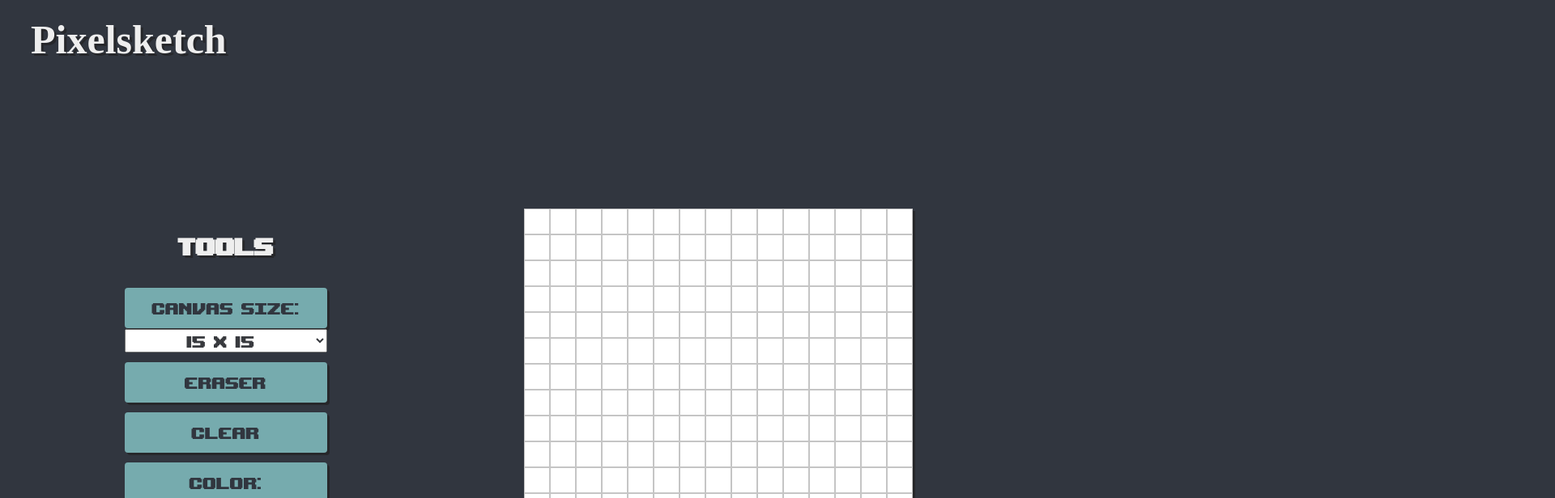
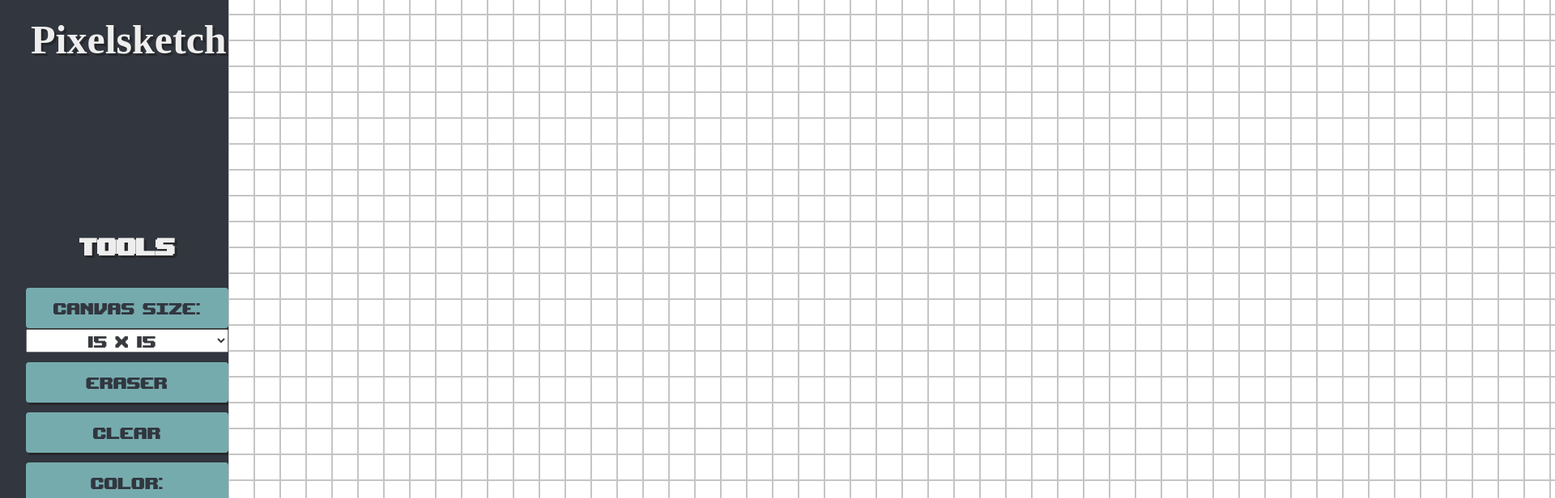
Before and after one commit to RRR-benchmarks/Pixelsketch, a React (Vite) app: page / in a window 1280 px wide. Shown: the top 616 px of the page at 81% size, 1920 px wide, since content can reach past the window. Built offline with nearby package versions, Linux system fonts and the light colour scheme; a web font is replaced by a local one.

Commit message:
added transformation

```diff
--- a/src/App.tsx
+++ b/src/App.tsx
@@ -1,15 +1,9 @@
-
-import Grid from './components/Grid.tsx'
-
-function App() {
-
-
-  return (
-    <div className='app'>
+import { memo } from "react";
+import Grid from './components/Grid.tsx';
+const App = memo(function App() {
+  return <div className='app'>
       <h1>Pixelsketch</h1>
       <Grid></Grid>
-    </div>
-  )
-}
-
-export default App
+    </div>;
+});
+export default App;
--- a/src/components/Eraser.tsx
+++ b/src/components/Eraser.tsx
@@ -1,11 +1,11 @@
+import { memo } from "react";
 interface EraserProps {
-    handleEraserClick : () => void;
+  handleEraserClick: () => void;
 }
-
-export const Eraser : React.FC<EraserProps> = ( {handleEraserClick} ) => {
-    return (
-        <div>
+export const Eraser: React.FC<EraserProps> = memo(({
+  handleEraserClick
+}) => {
+  return <div>
             <button className='eraser' onClick={handleEraserClick}>ERASER</button>
-        </div>
-    );
-}
+        </div>;
+});
--- a/src/components/Grid.tsx
+++ b/src/components/Grid.tsx
@@ -1,71 +1,72 @@
+import { useCallback } from "react";
+import { memo } from "react";
 import { useState, useRef, useEffect } from "react";
 import { Pixel } from './Pixel.tsx';
 import Toolbar from "./Toolbar.tsx";
-
-function Grid() {
-  const DEFAULT_SIZE = 225;
+const Grid = memo(function Grid() {
+  const DEFAULT_SIZE = 128 * 128;
   const DEFAULT_BACKGROUND_COLOR = 'white';
   const DEFAULT_COLOR = '#F58616';
-
   const [gridSize, setGridSize] = useState(DEFAULT_SIZE);
   const [colors, setColors] = useState<boxInfo[]>(makeInitialColorsGrid);
   const [currentlySelectedColor, setCurrentlySelectedColor] = useState(DEFAULT_COLOR);
-
   const canvasRef = useRef<HTMLCanvasElement>(null);
-
   interface boxInfo {
     color: string;
     index: number;
   }
-
   function makeInitialColorsGrid(): boxInfo[] {
-    const newGrid = Array.from({ length: gridSize }, (_, i) => ({
+    const newGrid = Array.from({
+      length: gridSize
+    }, (_, i) => ({
       color: DEFAULT_BACKGROUND_COLOR,
-      index: i,
+      index: i
     }));
     return newGrid;
   }
-
   function changePixelColor(selectedIndex: number) {
-    setColors((colors) => {
-      const newColors = colors.map((box) => {
+    setColors(colors => {
+      const newColors = colors.map(box => {
         if (box.index === selectedIndex) {
-          return { ...box, color: currentlySelectedColor };
+          return {
+            ...box,
+            color: currentlySelectedColor
+          };
         } else {
-          return { ...box };
+          return {
+            ...box
+          };
         }
       });
       return newColors;
     });
   }
-
-  function handleNewGridSize(newSize: number) {
+  const handleNewGridSize = useCallback(function handleNewGridSize(newSize: number) {
     setGridSize(newSize);
     resetGridSpecifiedSize(newSize);
-  }
-
+  }, [setGridSize]);
   function resetGridSpecifiedSize(newSize: number) {
-    const newGrid = Array.from({ length: newSize }, (_, i) => ({
+    const newGrid = Array.from({
+      length: newSize
+    }, (_, i) => ({
       color: DEFAULT_BACKGROUND_COLOR,
-      index: i,
+      index: i
     }));
     setColors(newGrid);
   }
-
-  function handleSelectedColorChange(newColor: string) {
+  const handleSelectedColorChange = useCallback(function handleSelectedColorChange(newColor: string) {
     setCurrentlySelectedColor(newColor);
-  }
-
+  }, []);
   useEffect(() => {
     const canvas = canvasRef.current;
     if (canvas) {
       const ctx = canvas.getContext('2d');
       if (ctx) {
-        canvas.width = Math.sqrt(gridSize) * 20;  // Adjust canvas size
+        canvas.width = Math.sqrt(gridSize) * 20; // Adjust canvas size
         canvas.height = Math.sqrt(gridSize) * 20; // Adjust canvas size
         const pixelSize = canvas.width / Math.sqrt(colors.length);
-        colors.forEach((pixel) => {
-          const x = (pixel.index % Math.sqrt(colors.length)) * pixelSize;
+        colors.forEach(pixel => {
+          const x = pixel.index % Math.sqrt(colors.length) * pixelSize;
           const y = Math.floor(pixel.index / Math.sqrt(colors.length)) * pixelSize;
           ctx.fillStyle = pixel.color;
           ctx.fillRect(x, y, pixelSize, pixelSize);
@@ -73,26 +74,16 @@ function Grid() {
       }
     }
   }, [colors, gridSize]);
-
-  return (
-    <div className="gridContainer">
-      <Toolbar
-        handleCanvasSizeChange={handleNewGridSize}
-        handleClearClick={() => resetGridSpecifiedSize(gridSize)}
-        handleSelectedColorChange={handleSelectedColorChange}
-        currentlySelectedColor={currentlySelectedColor}
-        canvasRef={canvasRef}
-        canvasSize={Math.sqrt(gridSize) * 20}
-        gridSize={gridSize}
-      />
-      <div className="grid" style={{ gridTemplateColumns: `repeat(${Math.sqrt(gridSize)}, 1fr)` }}>
-        {colors.map((entry) => (
-          <Pixel key={`${entry.index}`} color={entry.color} index={entry.index} handleColorChange={() => changePixelColor(entry.index)} />
-        ))}
+  return <div className="gridContainer">
+      <Toolbar handleCanvasSizeChange={handleNewGridSize} handleClearClick={useCallback(() => resetGridSpecifiedSize(gridSize), [gridSize])} handleSelectedColorChange={handleSelectedColorChange} currentlySelectedColor={currentlySelectedColor} canvasRef={canvasRef} canvasSize={Math.sqrt(gridSize) * 20} gridSize={gridSize} />
+      <div className="grid" style={{
+      gridTemplateColumns: `repeat(${Math.sqrt(gridSize)}, 1fr)`
+    }}>
+        {colors.map(entry => <Pixel key={`${entry.index}`} color={entry.color} index={entry.index} handleColorChange={useCallback(() => changePixelColor(entry.index), [])} />)}
       </div>
-      <canvas ref={canvasRef} style={{ display: 'none' }} />
-    </div>
-  );
-}
-
+      <canvas ref={canvasRef} style={{
+      display: 'none'
+    }} />
+    </div>;
+});
 export default Grid;
--- a/src/components/Pixel.tsx
+++ b/src/components/Pixel.tsx
@@ -1,24 +1,24 @@
+import { memo } from "react";
 interface PixelProps {
-    color : string;
-    index : number;
-    handleColorChange : (index: number ) => void;
-  }
-
-export const Pixel : React.FC<PixelProps> = ( { color, index, handleColorChange} ) => {
-
+  color: string;
+  index: number;
+  handleColorChange: (index: number) => void;
+}
+export const Pixel: React.FC<PixelProps> = memo(({
+  color,
+  index,
+  handleColorChange
+}) => {
   function handleMouseDown() {
     handleColorChange(index);
   }
 
   // *** to do : implement logic for not just clicking but dragging mouse over ***
-  return (
-    <div
-      className="pixel"
-      onMouseDown={handleMouseDown}
-      // onClick={hoverOver}
-      // onMouseEnter={hoverOver}
-      // onMouseLeave={hoverOver}
-      style={{ backgroundColor: color }}
-    ></div>
-  );
-}
+  return <div className="pixel" onMouseDown={handleMouseDown}
+  // onClick={hoverOver}
+  // onMouseEnter={hoverOver}
+  // onMouseLeave={hoverOver}
+  style={{
+    backgroundColor: color
+  }}></div>;
+});
--- a/src/components/Toolbar.tsx
+++ b/src/components/Toolbar.tsx
@@ -1,10 +1,11 @@
+import { useCallback } from "react";
+import { memo } from "react";
 import React from 'react';
 import CanvasSize from "./CanvasSize";
 import { Color } from "./Color";
 import { Clear } from "./Clear";
 import { Eraser } from "./Eraser";
 import Export from './Export';
-
 interface ToolbarProps {
   handleCanvasSizeChange: (newSize: number) => void;
   handleClearClick: () => void;
@@ -14,18 +15,22 @@ interface ToolbarProps {
   canvasSize: number;
   gridSize: number;
 }
-
-export const Toolbar: React.FC<ToolbarProps> = ({ handleCanvasSizeChange, handleClearClick, handleSelectedColorChange, currentlySelectedColor, canvasRef, canvasSize, gridSize }) => {
-  return (
-    <div className="toolbar">
+export const Toolbar: React.FC<ToolbarProps> = memo(({
+  handleCanvasSizeChange,
+  handleClearClick,
+  handleSelectedColorChange,
+  currentlySelectedColor,
+  canvasRef,
+  canvasSize,
+  gridSize
+}) => {
+  return <div className="toolbar">
       <h2>TOOLS</h2>
       <CanvasSize handleCanvasSizeChange={handleCanvasSizeChange} />
-      <Eraser handleEraserClick={() => handleSelectedColorChange('#FFFFFF')} />
+      <Eraser handleEraserClick={useCallback(() => handleSelectedColorChange('#FFFFFF'), [])} />
       <Clear handleClearClick={handleClearClick} />
       <Color handleSelectedColorChange={handleSelectedColorChange} currentlySelectedColor={currentlySelectedColor} />
       <Export canvasRef={canvasRef} canvasSize={canvasSize} gridSize={gridSize} />
-    </div>
-  );
-}
-
+    </div>;
+});
 export default Toolbar;
```
